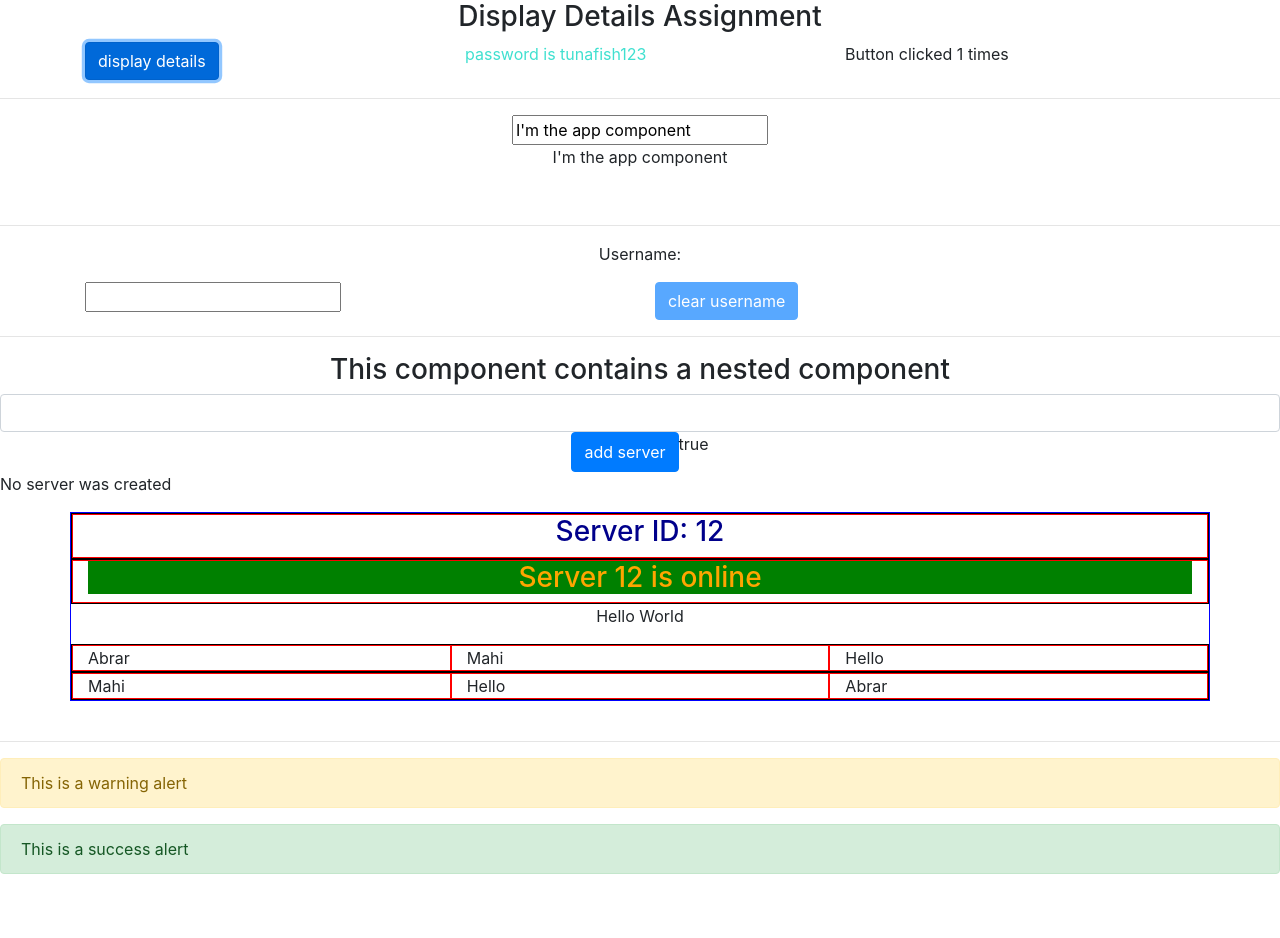
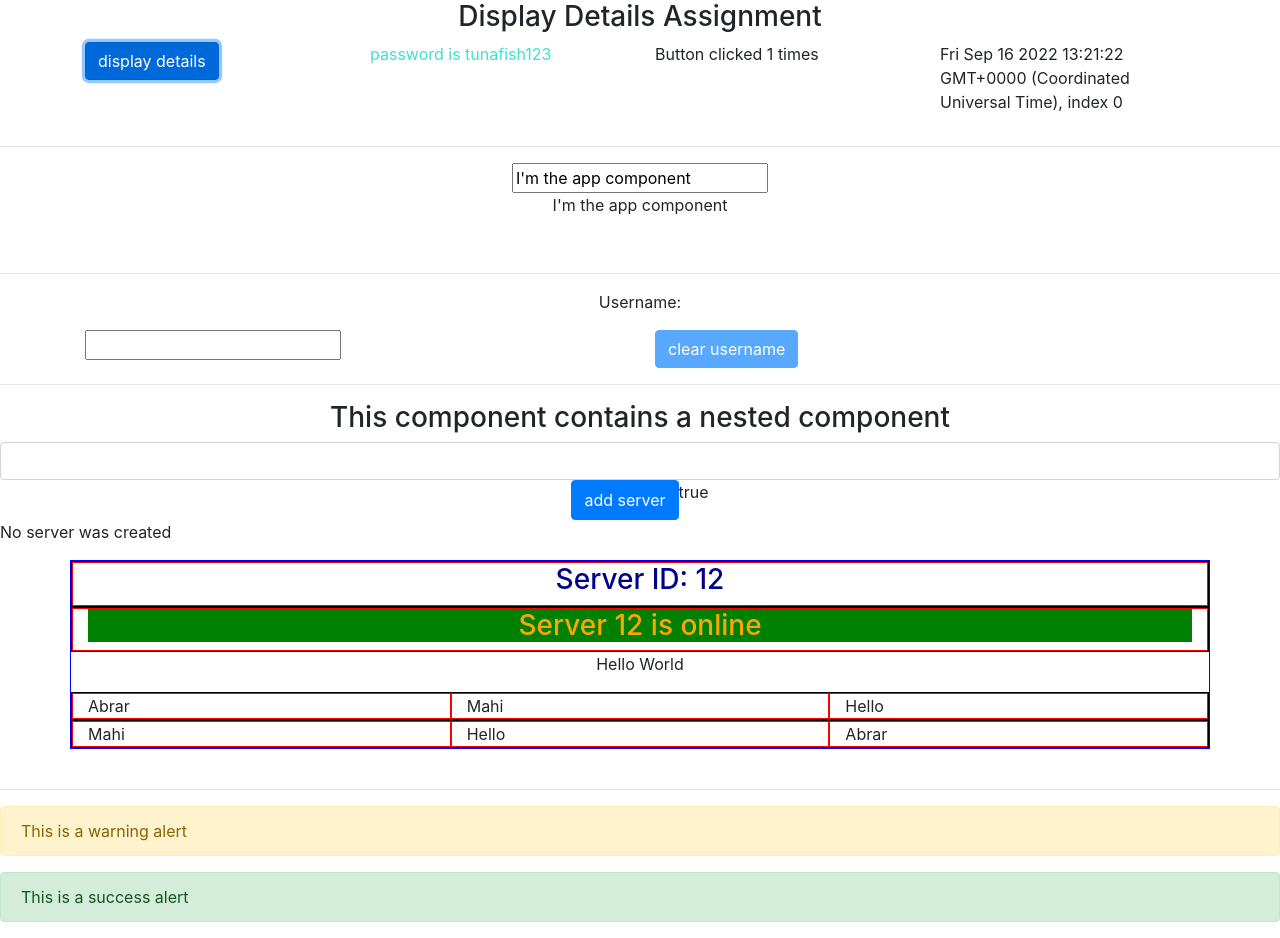
Before and after one commit to amahi2001/Angular-Practice, an Angular app: page / in a window 1280 px wide. Both pictures are taken after a click on the button "display details". Before the commit the page ends 890 px from the top, so only its background shows below. Built offline with nearby package versions, Linux system fonts and the light colour scheme.

Commit message:
getting index from ngFor

```diff
--- a/src/app/display-details/display-details.component.html
+++ b/src/app/display-details/display-details.component.html
@@ -10,5 +10,11 @@
     <div class="col">
         <p>Button clicked {{click_log.length}} times</p>
     </div>
+    <!-- getting index with ngFor -->
+    <div class="col">
+      <p *ngFor="let date of dates; let idx = index">
+        {{date}}, index {{idx}}
+      </p>
+    </div>
   </div>
 </div>
--- a/src/app/display-details/display-details.component.ts
+++ b/src/app/display-details/display-details.component.ts
@@ -11,8 +11,9 @@ export class DisplayDetailsComponent implements OnInit {
 
   display_details: boolean = false;
   color_toggle: boolean = false;
-  password: string = 'tunafish123'
-  click_log: Array<number> = []
+  password: string = 'tunafish123';
+  click_log: Array<number> = [];
+  dates: Array<string> = [];
 
   constructor() {
   }
@@ -21,6 +22,7 @@ export class DisplayDetailsComponent implements OnInit {
     this.display_details = true;
     this.color_toggle = !this.color_toggle;
     this.click_log.push(this.click_log.length);
+    this.dates.push(new Date().toString());
   }
 
   getColor(): Record<string, string> {
```
